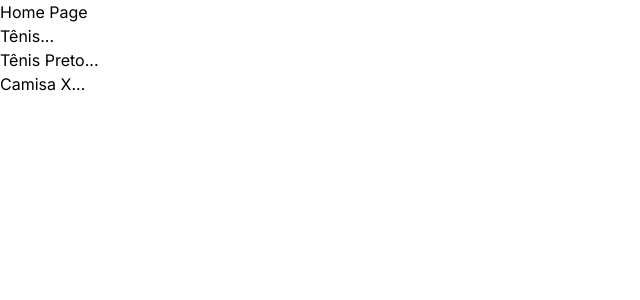
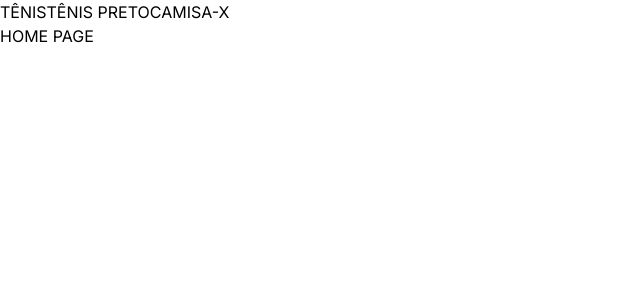
Before and after one commit to LeoBlanco123/loja-app-1tdspl, a Next.js app: page / in a window 1280 px wide. Shown: the top 300 px of the page, without its empty margins (0-640 px from the left). Built offline with nearby package versions, Linux system fonts and the light colour scheme.

Commit message:
layout root

```diff
--- a/src/app/globals.css
+++ b/src/app/globals.css
@@ -1,3 +1,3 @@
-@import "tailwindcss/base";
-@import "tailwindcss/components";
-@import "tailwindcss/utilities";
+@tailwind base;
+@tailwind components;
+@tailwind utilities;
--- a/src/app/layout.jsx
+++ b/src/app/layout.jsx
@@ -1,19 +1,22 @@
-import { Inter } from 'next/font/google'
-import './globals.css'
+import { Inter } from "next/font/google";
+import "./globals.css";
+import Cabecalho from "@/components/Cabecalho/Cabecalho";
 
-const inter = Inter({ subsets: ['latin'] })
+const inter = Inter({ subsets: ["latin"] });
 
 export const metadata = {
-  title: 'App da 4ª Entrega',
-  description: 'Generated by create next app',
-}
+  title: "App da 4ª ENTREGA",
+  description: "Generated by create next app",
+};
 
 export default function RootLayout({ children }) {
   return (
     <html lang="pt-br">
       <body className={inter.className}>
+        <Cabecalho/>
         {children}
-        </body>
+
+      </body>
     </html>
-  )
+  );
 }
--- a/src/app/page.jsx
+++ b/src/app/page.jsx
@@ -3,13 +3,8 @@ import Link from "next/link";
 export default function Home() {
   return (
     <>
-      <h1>Home Page </h1>
+      <h1>HOME PAGE</h1>
 
-      <div>
-        <p><Link href="/produtos/tenis">Tênis...</Link></p>
-        <p><Link href="/produtos/produto/tenis-preto">Tênis Preto...</Link></p>
-        <p><Link href="/produtos/produto/camisa-xadrez">Camisa X...</Link></p>
-      </div>
     </>
   )
 }
--- /dev/null
+++ b/src/components/Cabecalho/cabecalho.jsx
@@ -0,0 +1,13 @@
+import Link from "next/link";
+
+export default function Cabecalho() {
+  return (
+        <header>
+          <nav>
+            <Link href="/produtos/estaticas/tenis">TÊNIS</Link>
+            <Link href="/produtos/dinamicas/estranho/tenis-preto">TÊNIS PRETO</Link>
+            <Link href="/produtos/dinamicas/vestuario/camisa-xadrez">CAMISA-X</Link>
+          </nav>
+        </header>
+  )
+}
```
